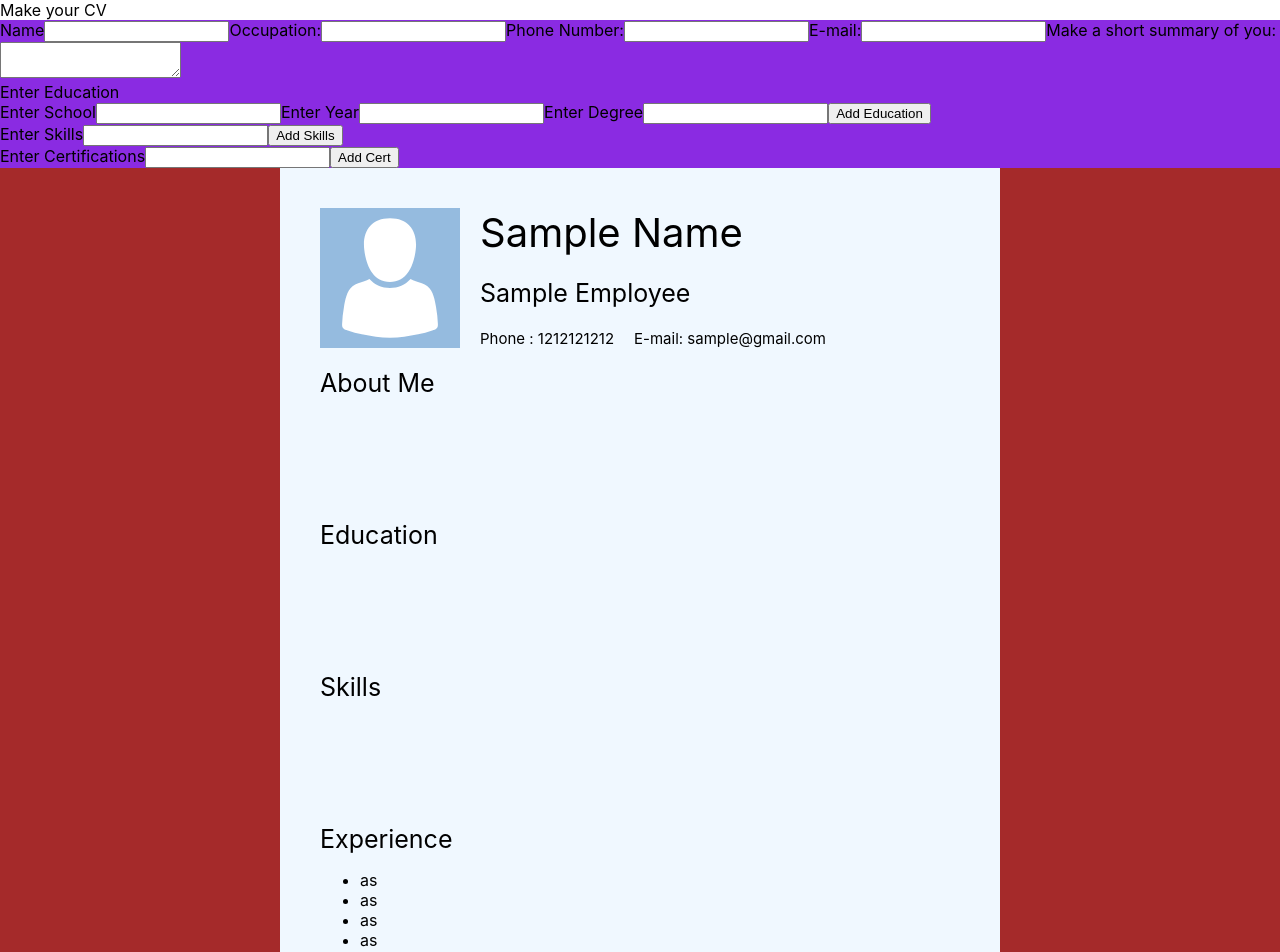
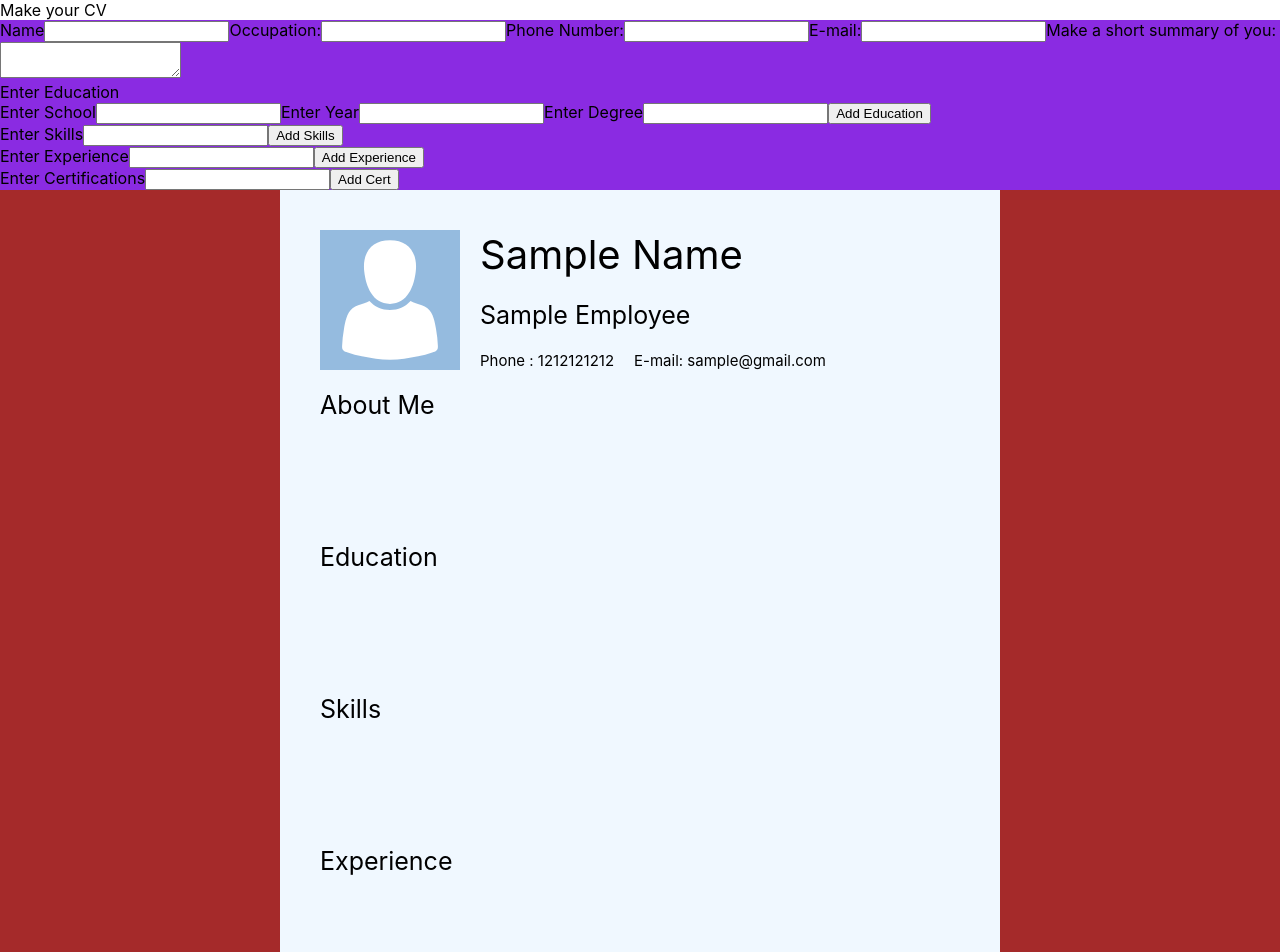
Before and after one commit to ElijahMonj/cv-project, a React (Create React App) app: page / in a window 1280 px wide. Shown: the top 952 px of the page. Built offline with nearby package versions, Linux system fonts and the light colour scheme.

Commit message:
Finished inputs

```diff
--- a/src/App.js
+++ b/src/App.js
@@ -5,6 +5,7 @@ import React, { Component } from "react";
 import Overview from "./components/Overview";
 import Certifications from "./components/Certifications.js";
 import Educations from "./components/Educations";
+import Experience from "./components/Experience";
 import uniqid from "uniqid";
 class App extends Component {
   constructor() {
@@ -27,10 +28,37 @@ class App extends Component {
         id: uniqid()
       },
       edus: [],
+
+      exp: {
+        text: '',
+        id: uniqid()
+      },
+      exps: [],
     };
 
 
   }
+  //experience
+  handleChangeExp = (e) => {
+    this.setState({
+      exp: {
+        text: e.target.value,
+        id: this.state.exp.id,
+      },
+    });
+  };
+
+  onSubmitExp = (e) => {
+    e.preventDefault();
+    this.setState({
+      exps: this.state.exps.concat(this.state.exp),
+      exp: {
+        text: '',
+        id: uniqid()
+      },
+    });
+  };
+  //experience
   //edu
   handleChangeEdu = (e) => {
     let school=document.getElementById('eduInputSchool').value;
@@ -138,6 +166,7 @@ class App extends Component {
     const { task, tasks } = this.state;
     const { cert, certs } = this.state;
     const { edu, edus } = this.state;
+    const { exp, exps } = this.state;
 
   return (
     <div className='container'>
@@ -146,14 +175,14 @@ class App extends Component {
         <div className='addInfo'>
             <label htmlFor='name'>Name</label>
             <input
-              maxLength={24}
+              maxLength={41}
               onChange={this.handleChangeName}
               type="text"
               id="name"
             />
             <label htmlFor='occupation'>Occupation:</label>
             <input
-              maxLength={20}
+              maxLength={30}
               onChange={this.handleChangeOccupation}
               type="text"
               id="occupation"
@@ -168,14 +197,14 @@ class App extends Component {
             />
             <label htmlFor='occupation'>E-mail:</label>
             <input
-              maxLength={25}
+              maxLength={37}
               onChange={this.handleChangeEmail}
               type="email"
               id="inputEmail"
             />
             <label htmlFor='inputAboutMe'>Make a short summary of you:</label>
             <textarea
-              maxLength={210}
+              maxLength={300  }
               onChange={this.handleChangeAbout}
               type="text"
               id="inputAboutMe"
@@ -186,7 +215,7 @@ class App extends Component {
               <input
                 onChange={this.handleChangeEdu}
                  maxLength='18'
-
+                required
                  type="text"
                 id="eduInputSchool"
               />
@@ -194,15 +223,15 @@ class App extends Component {
               <input
                 onChange={this.handleChangeEdu}
                  maxLength='18'
-
-                 type="number"
+                 required
+                 type="text"
                 id="eduInputYear"
               />
               <label htmlFor="eduInputDegree">Enter Degree</label>
               <input
                 onChange={this.handleChangeEdu}
                  maxLength='18'
-
+                 required
                  type="text"
                 id="eduInputDegree"
               />
@@ -218,6 +247,17 @@ class App extends Component {
                 id="taskInput"
               />
               <button type="submit" id='skillsBtn'>Add Skills</button>
+            </form>
+
+            <form onSubmit={this.onSubmitExp}>
+              <label htmlFor="expInput">Enter Experience</label>
+              <input
+              onChange={this.handleChangeExp}
+              value={exp.text}
+              type="text"
+              id="expInput"
+              />
+              <button type="submit">Add Experience</button>
             </form>
 
             <form onSubmit={this.onSubmitTaskCert}>
@@ -258,7 +298,7 @@ class App extends Component {
             </div>
 
             <div className='personalInfo'>
-                <div className='aboutMe'>About Me</div>
+                <div className='aboutMe'>About Me</div><br></br>
                 <div id='personalInfo'></div>
                 </div>
 
@@ -275,12 +315,7 @@ class App extends Component {
              </div>
              <div className='experience'>
                 <div className='aboutMe'>Experience</div>
-                <ul>
-                  <li>as</li>
-                  <li>as</li>
-                  <li>as</li>
-                  <li>as</li>
-                </ul>
+                <Experience exps={exps} />
              </div>
              <div className='certifications'>
                 <div className='aboutMe'>Certifications</div>
--- /dev/null
+++ b/src/components/Experience.js
@@ -0,0 +1,15 @@
+import React from "react";
+
+const Experience = (props) => {
+  const { exps } = props;
+
+  return (
+    <ul>
+      {exps.map((exp) => {
+        return <li key={exp.id}>{exp.text}</li>;
+      })}
+    </ul>
+  );
+};
+
+export default Experience;
--- a/src/cvstyles.css
+++ b/src/cvstyles.css
@@ -45,6 +45,7 @@
 }
 #personalInfo{
   width: 640px;
+  text-indent: 40px;
   word-wrap: break-word;
 }
 .personalInfo{
```
